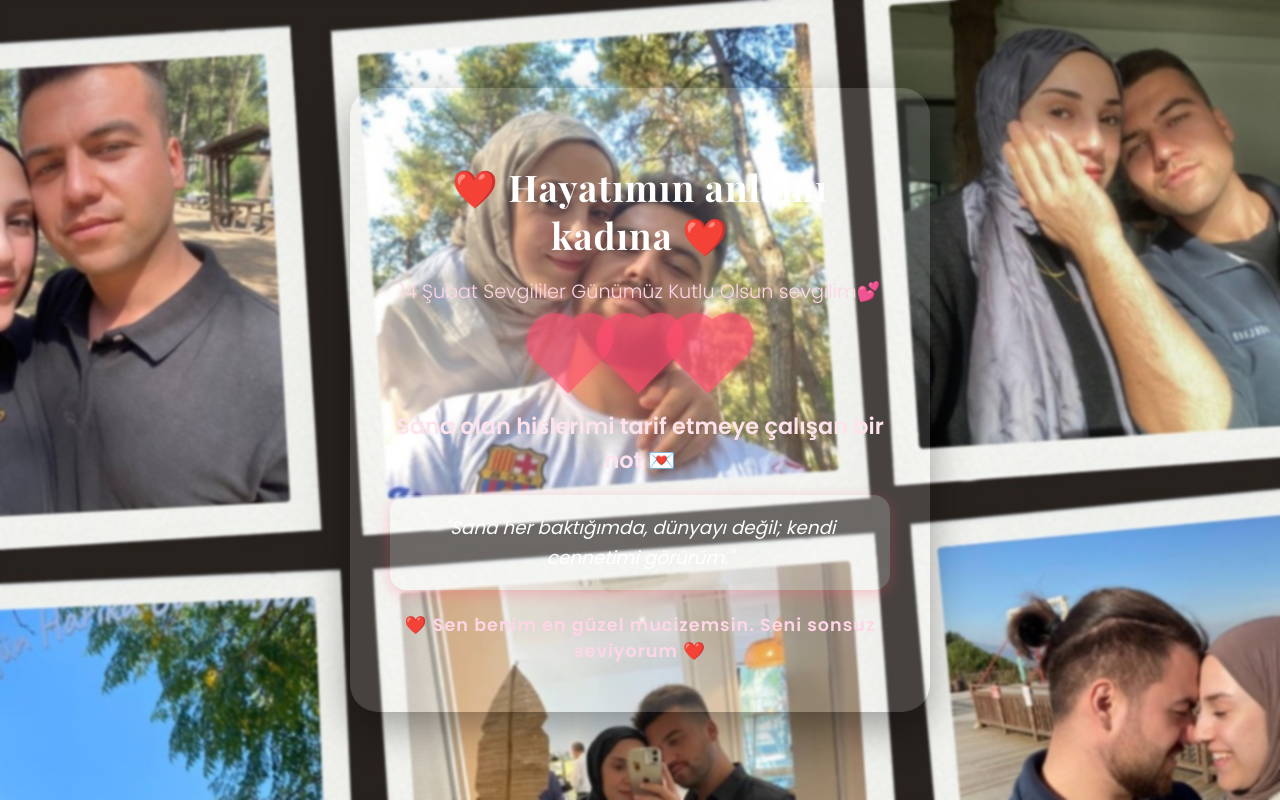
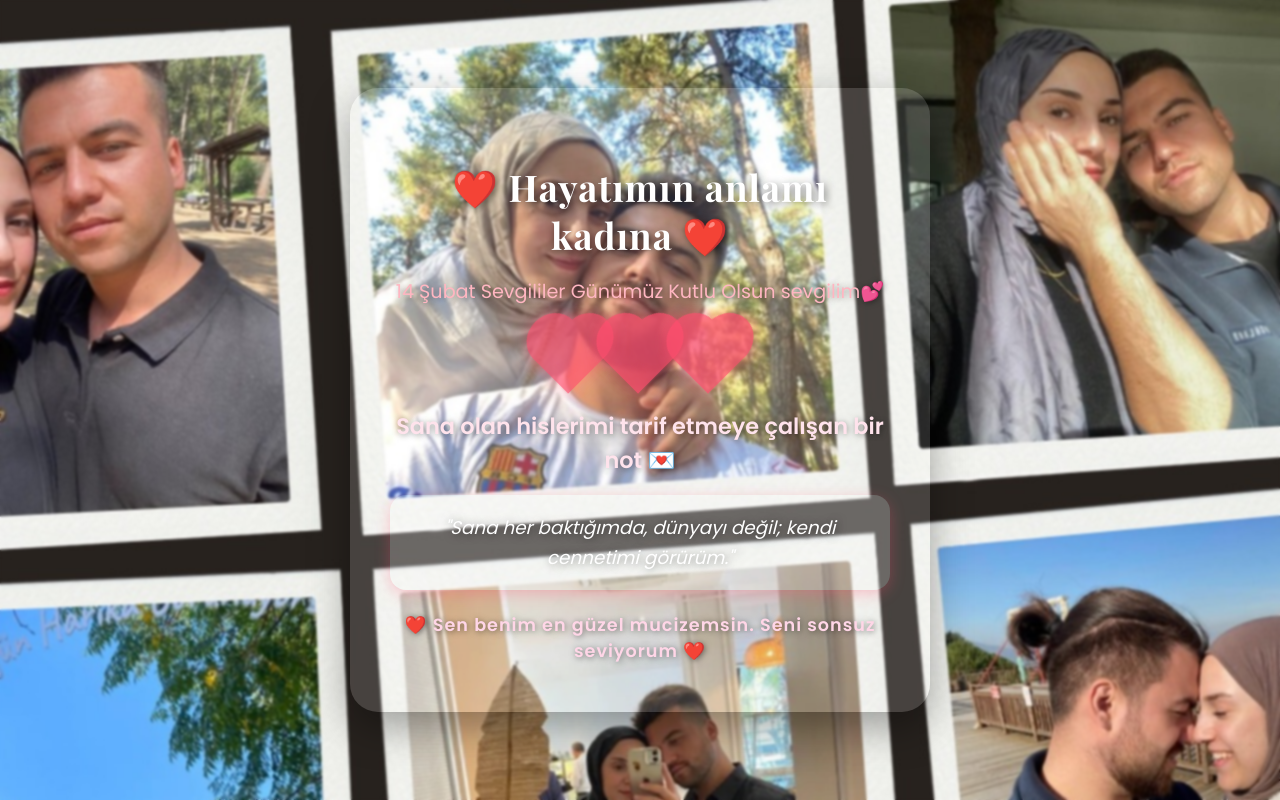
Before and after one commit to Savasmetin/app, a Flask app: page / in a window 1280 px wide. Run offline with Flask 2, Linux system fonts and the light colour scheme.

Commit message:
Refactor CSS styles for improved aesthetics
Updated styles for main title, subtitle, quote section, and footer with new colors and text shadows.

```diff
--- a/app/static/css/style.css
+++ b/app/static/css/style.css
@@ -41,20 +41,51 @@ body {
 }
 
 .main-title {
-    color: #ffffff;
+    color: #ffffff; /* parlak beyaz */
     font-size: 2.3rem;
     margin-bottom: 18px;
     font-family: 'Playfair Display', serif;
     letter-spacing: 1px;
     line-height: 1.3;
+    text-shadow: 2px 2px 8px rgba(0,0,0,0.5); /* arka plana karşı kontrast */
 }
 
 .subtitle {
     font-size: 1.2rem;
-    font-weight: 300;
+    font-weight: 400;
     margin-bottom: 20px;
-    color: #ffd6e7;
+    color: #ffb6c1; /* daha canlı pembe */
+    text-shadow: 1px 1px 6px rgba(0,0,0,0.4);
 }
+
+.quote-section h2 {
+    color: #ffe3ec; /* hafif pembemsi canlı */
+    font-size: 1.4rem;
+    margin-bottom: 10px;
+    text-shadow: 1px 1px 6px rgba(0,0,0,0.4);
+}
+
+.quote {
+    font-size: 1.15rem;
+    color: #ffffff; /* parlak beyaz */
+    font-style: italic;
+    background: rgba(255, 0, 102, 0.25); /* biraz daha opak pembe ton */
+    border-radius: 16px;
+    padding: 18px;
+    box-shadow: 0 4px 15px rgba(255, 77, 109, 0.5);
+    line-height: 1.6;
+    text-shadow: 1px 1px 8px rgba(0,0,0,0.5);
+}
+
+.footer {
+    margin-top: 22px;
+    color: #ff99b6; /* daha parlak pembe */
+    font-weight: 600;
+    font-size: 1.1rem;
+    letter-spacing: 1px;
+    text-shadow: 1px 1px 6px rgba(0,0,0,0.5);
+}
+
 
 /* Kalp Alanı */
 /* Kalp Alanı */
```
